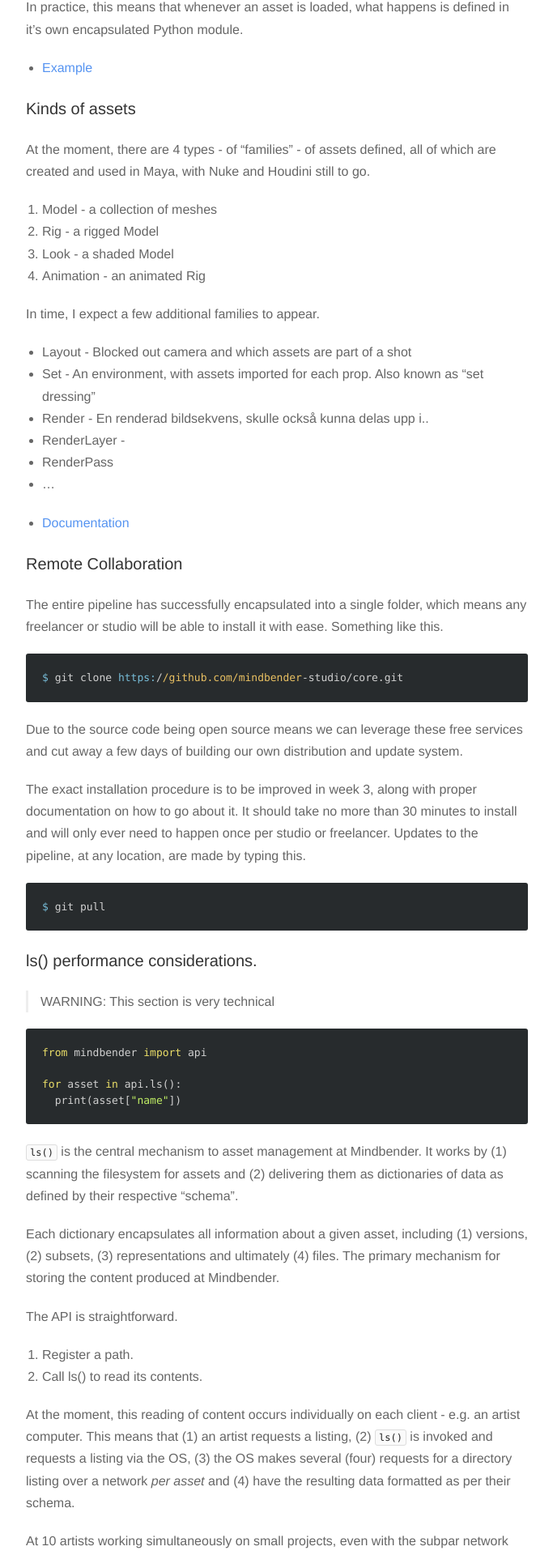
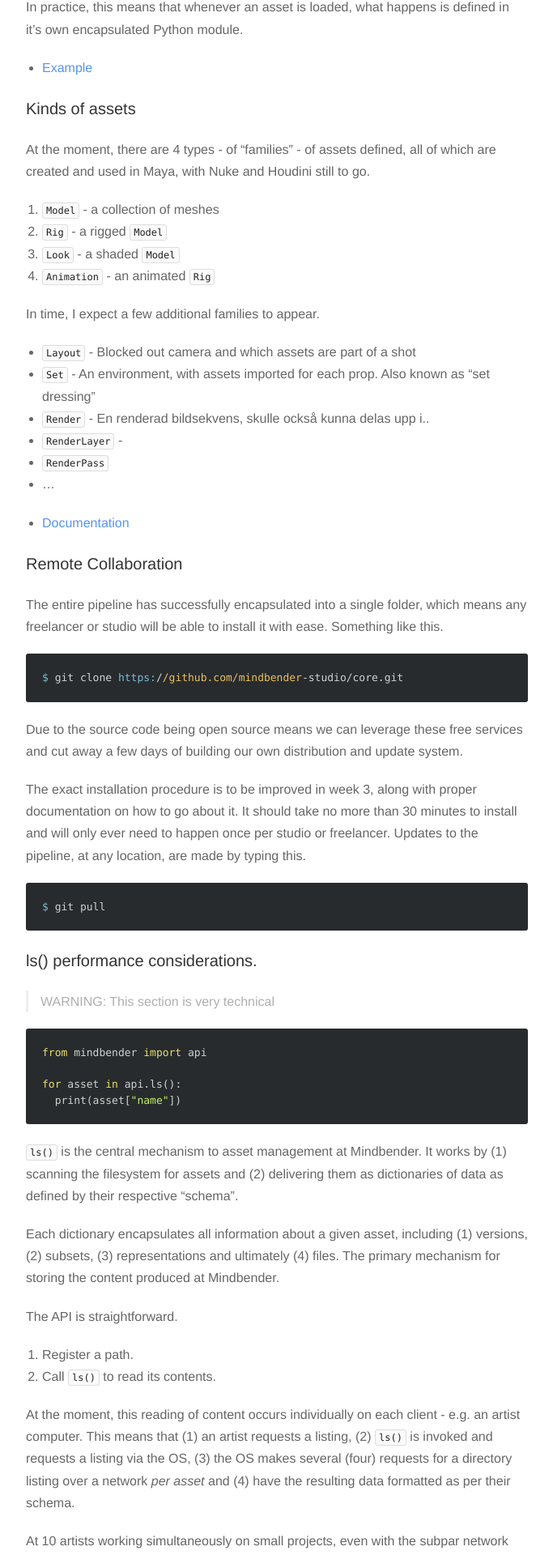
Before and after one commit to mindbender-studio/journal, a Jekyll site: the page built from _posts/2017-01-16-week-2.md, in a window 1280 px wide. Shown: the part 1781-3701 px from the top of the page at 81% size, without its empty margins (298-981 px from the left). Built offline with Jekyll 4.4.1, drawn with Linux system fonts in a browser that asks for light colours; nearby versions of some CDN libraries.

Commit message:
Improve style

```diff
--- a/assets/css/style.css
+++ b/assets/css/style.css
@@ -292,6 +292,10 @@ blockquote {
 	border-left: 3px solid #eee;
 }
 
+blockquote p, blockquote p code {
+	color: #afafaf;
+}
+
 hr {
 	display: block;
 	border: none;
@@ -300,7 +304,7 @@ hr {
 	background: #eee;
 }
 
-p code, h2 code {
+p code, h2 code, li code{
 	border: 1px solid #ddd;
     border-radius: 3px;
     padding: 2px;
```
